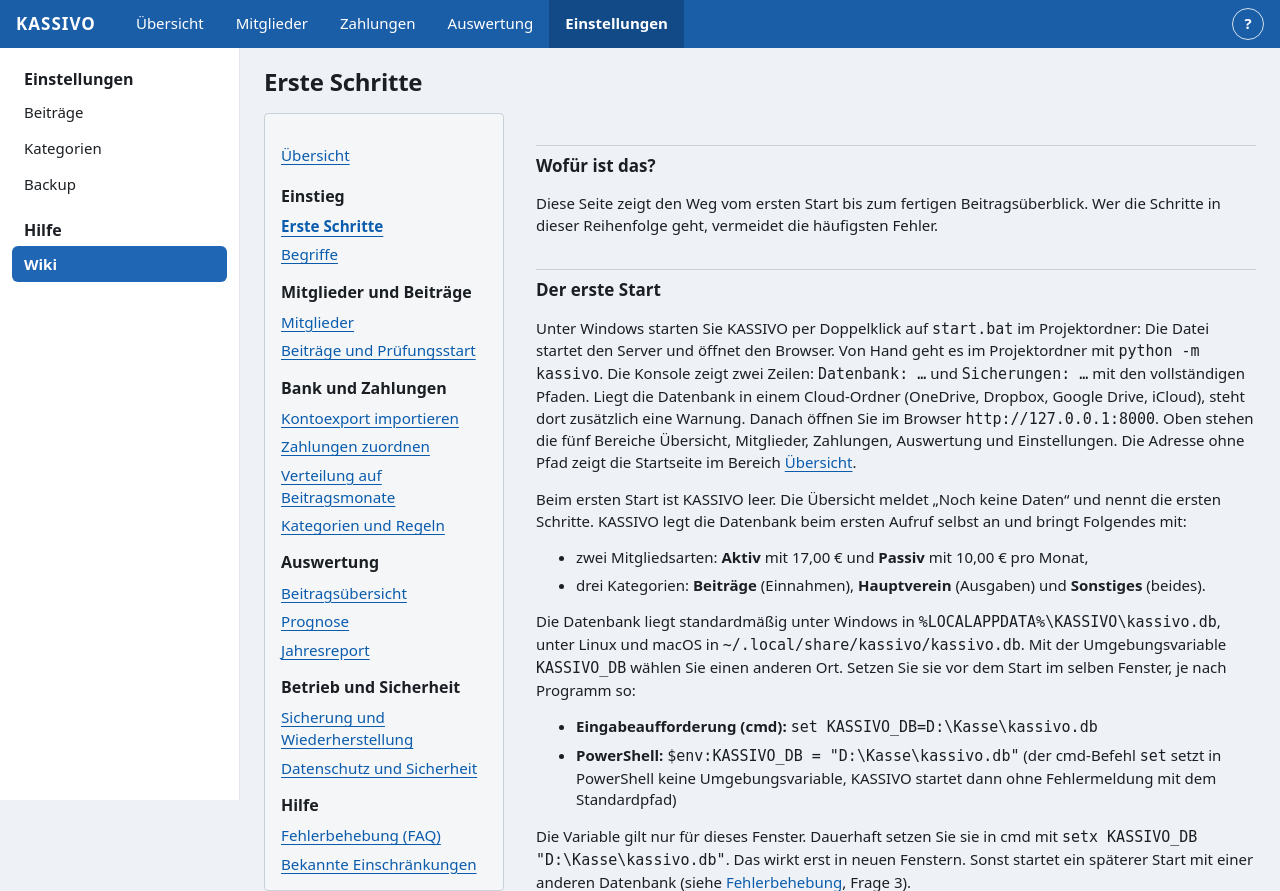
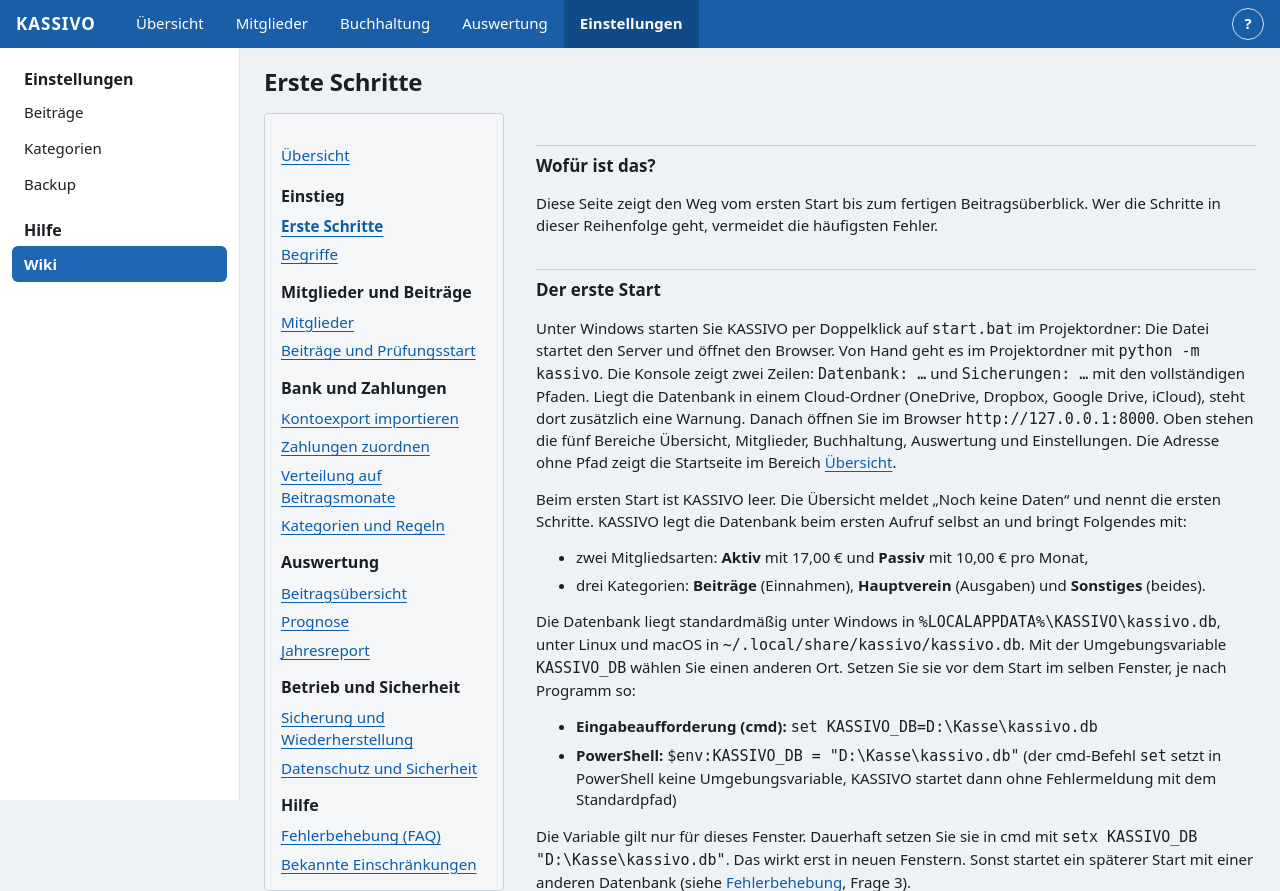
Before and after one commit to Nirodo/KASSIVO, a FastAPI app: page /wiki/start in a window 1280 px wide. Shown: the top 891 px of the page. Run offline with FastAPI, Linux system fonts and the light colour scheme; some libraries are stand-ins or nearby versions.

Commit message:
feat: Bereich Buchhaltung
Der Bereich "Zahlungen" heißt "Buchhaltung"; Routen bleiben.

Refs #54

Co-Authored-By: Claude Opus 5.5 <noreply@anthropic.com>

```diff
--- a/src/kassivo/web/templates/_nav.html
+++ b/src/kassivo/web/templates/_nav.html
@@ -4,7 +4,7 @@
     ("Heute", [("/", "Übersicht", ["="])])]),
   ("Mitglieder", "/members", ["/members"], [
     ("Mitglieder", [("/members", "Alle Mitglieder", ["/members"]), ("/members/new", "Mitglied anlegen", [])])]),
-  ("Zahlungen", "/transactions", ["/transactions", "/unmatched", "/auto", "/zuordnungen", "/import"], [
+  ("Buchhaltung", "/transactions", ["/transactions", "/unmatched", "/auto", "/zuordnungen", "/import"], [
     ("Zahlungen", [("/transactions", "Buchungen", ["/transactions"]),
                    ("/transactions?year=all&proposed=1", "Offene Vorschläge", []),
                    ("/unmatched", "Unklar", ["/unmatched"]),
--- a/src/kassivo/web/templates/wiki/start.html
+++ b/src/kassivo/web/templates/wiki/start.html
@@ -4,7 +4,7 @@
 <p>Diese Seite zeigt den Weg vom ersten Start bis zum fertigen Beitragsüberblick. Wer die Schritte in dieser Reihenfolge geht, vermeidet die häufigsten Fehler.</p>
 
 <h2>Der erste Start</h2>
-<p>Unter Windows starten Sie KASSIVO per Doppelklick auf <code>start.bat</code> im Projektordner: Die Datei startet den Server und öffnet den Browser. Von Hand geht es im Projektordner mit <code>python -m kassivo</code>. Die Konsole zeigt zwei Zeilen: <code>Datenbank: …</code> und <code>Sicherungen: …</code> mit den vollständigen Pfaden. Liegt die Datenbank in einem Cloud-Ordner (OneDrive, Dropbox, Google Drive, iCloud), steht dort zusätzlich eine Warnung. Danach öffnen Sie im Browser <code>http://127.0.0.1:8000</code>. Oben stehen die fünf Bereiche Übersicht, Mitglieder, Zahlungen, Auswertung und Einstellungen. Die Adresse ohne Pfad zeigt die Startseite im Bereich <a href="/">Übersicht</a>.</p>
+<p>Unter Windows starten Sie KASSIVO per Doppelklick auf <code>start.bat</code> im Projektordner: Die Datei startet den Server und öffnet den Browser. Von Hand geht es im Projektordner mit <code>python -m kassivo</code>. Die Konsole zeigt zwei Zeilen: <code>Datenbank: …</code> und <code>Sicherungen: …</code> mit den vollständigen Pfaden. Liegt die Datenbank in einem Cloud-Ordner (OneDrive, Dropbox, Google Drive, iCloud), steht dort zusätzlich eine Warnung. Danach öffnen Sie im Browser <code>http://127.0.0.1:8000</code>. Oben stehen die fünf Bereiche Übersicht, Mitglieder, Buchhaltung, Auswertung und Einstellungen. Die Adresse ohne Pfad zeigt die Startseite im Bereich <a href="/">Übersicht</a>.</p>
 <p>Beim ersten Start ist KASSIVO leer. Die Übersicht meldet „Noch keine Daten“ und nennt die ersten Schritte. KASSIVO legt die Datenbank beim ersten Aufruf selbst an und bringt Folgendes mit:</p>
 <ul>
   <li>zwei Mitgliedsarten: <strong>Aktiv</strong> mit 17,00 € und <strong>Passiv</strong> mit 10,00 € pro Monat,</li>
```
Also changed, not shown: tests/test_web_layout.py (+7 -7 lines), README.md.
